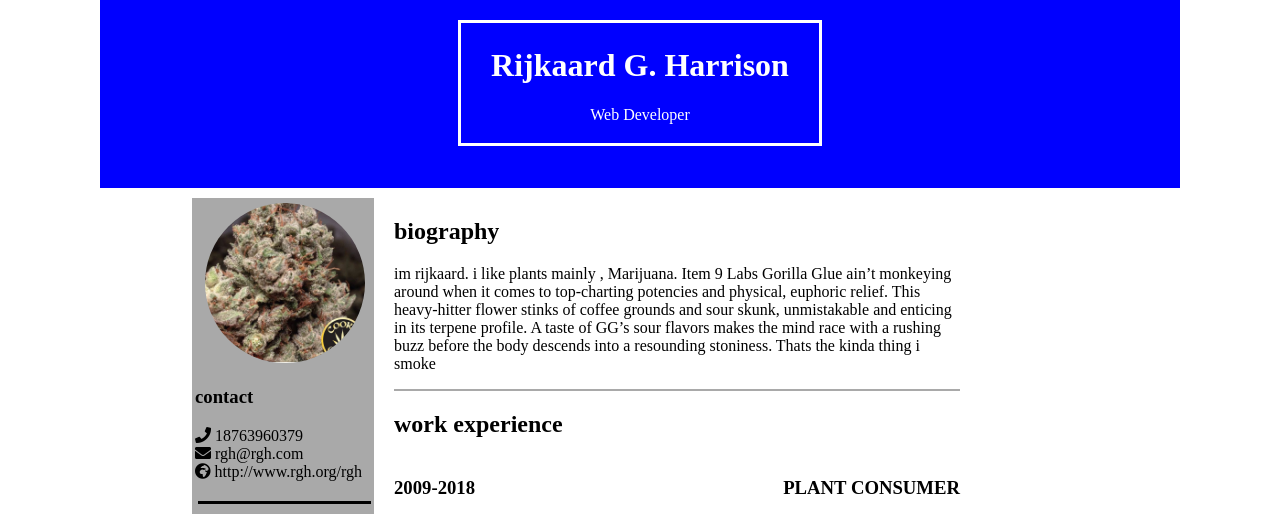
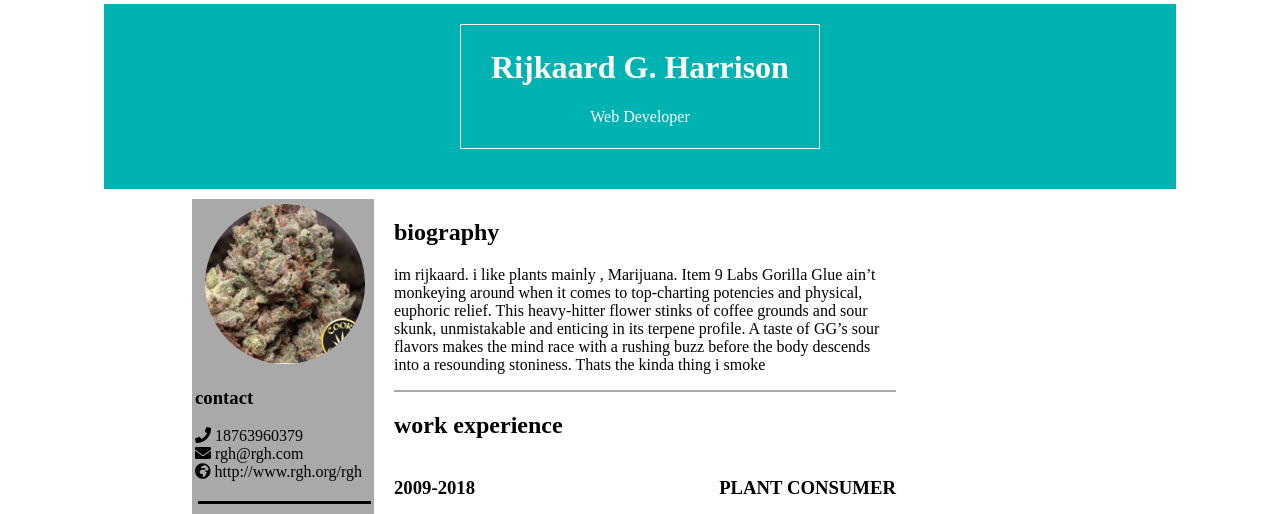
Before and after one commit to KlzRijkk0707/KlzRijkk0707.github.io, a plain HTML site: page index.html in a window 1280 px wide. Shown: the top 514 px of the page. Drawn offline with Linux system fonts and the light colour scheme.

Commit message:
pre-final css

```diff
--- a/styles.css
+++ b/styles.css
@@ -9,21 +9,20 @@ body{
 
 
 /*CSS FOR HEADER*/
-header{
-
-	background-color: blue;
-	color:white;
-	text-align:center;
-	margin-left: 100px;
-    margin-right: 100px;
+header {
+    background-color: hsl(180, 100%, 35%);
+    color: white;
+    text-align: center;
+    margin-top:4px;
+    margin-left: 104px;
+    margin-right: 104px;
     padding-bottom: 40px;
     padding-top: 20px;
-
 }
 header div{
 	display: inline-block;
-	border: solid 3px;
-    padding-bottom: 3px;
+	border: solid 1px;
+    padding-bottom: 6px;
     padding-top: 3px;
     padding-left: 30px;
     padding-right: 30px;
@@ -35,7 +34,7 @@ header div{
 #allBox{
 	margin-top:10px;
     display: grid;
-    grid-template-columns: 15% 15% 45% 25%;
+    grid-template-columns: 15% 15% 40% 30%;
     margin-bottom:5px;
 }
 /*END OF ALLBOX*/
```
